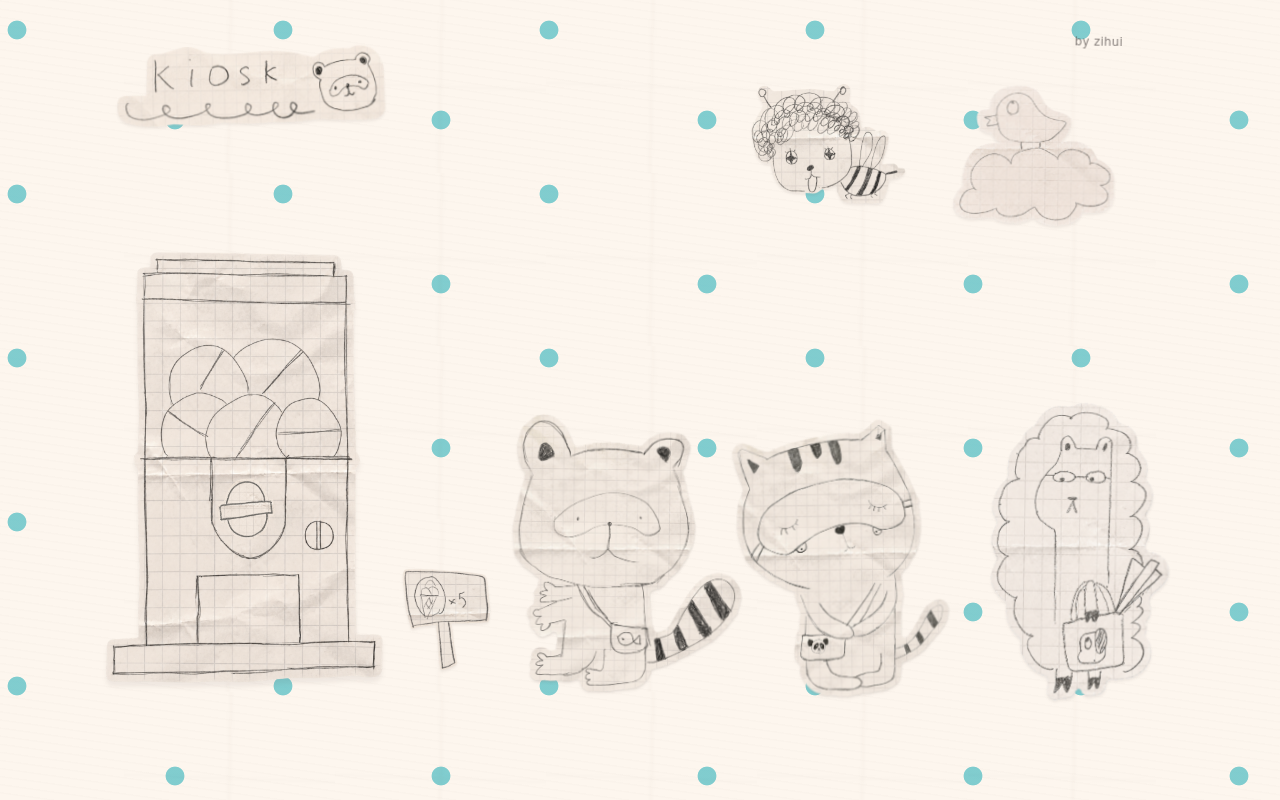
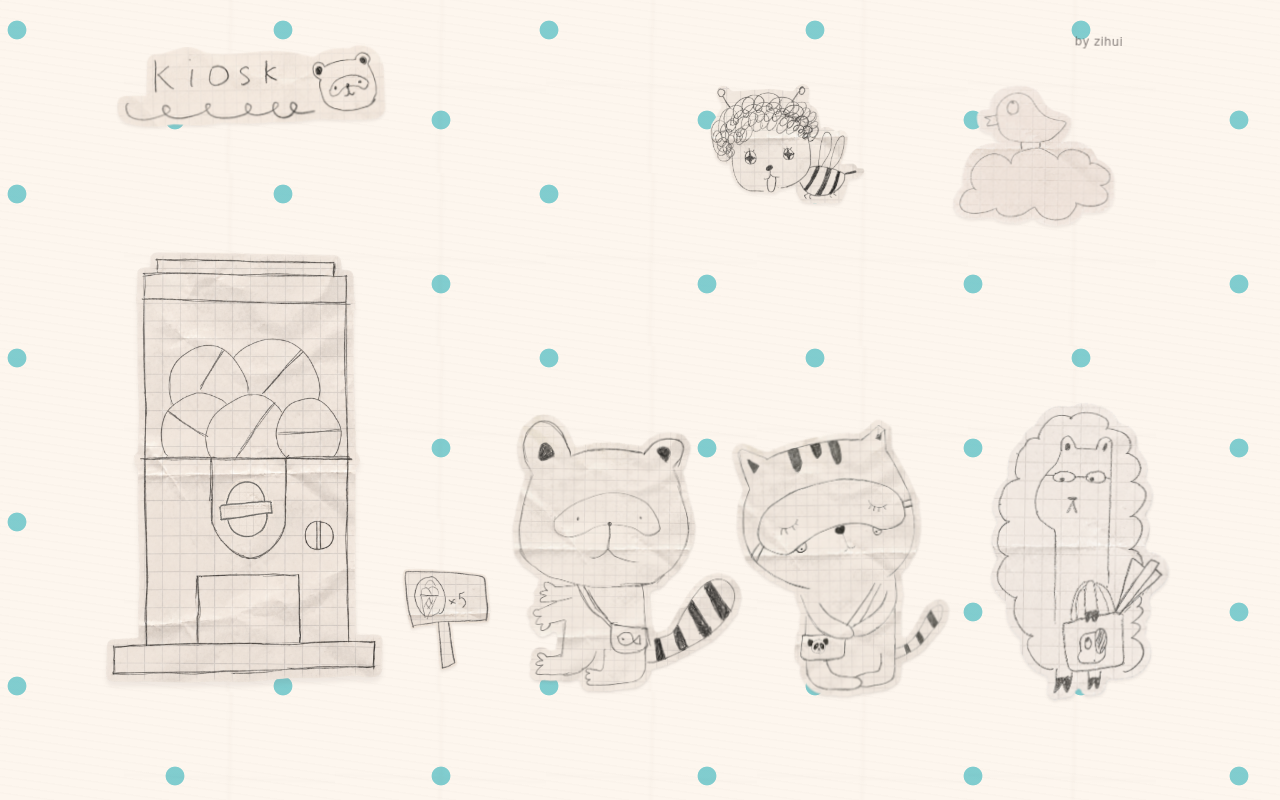
Before and after one commit to eclaircrumb/gachapon, a Next.js app in the folder gachapon/: page / in a window 1280 px wide. Built offline with nearby package versions, Linux system fonts and the light colour scheme.

Commit message:
Update .art-bee position in globals.css
Adjusted the left position of the .art-bee class to improve layout.

```diff
--- a/gachapon/app/globals.css
+++ b/gachapon/app/globals.css
@@ -70,7 +70,7 @@ a { -webkit-tap-highlight-color: transparent; }
 
 .art-logo { top: 5.6%; left: -1%; width: 25.6%; }
 .art-bird { top: 10.0%; left: 80.0%; width: 15.8%; }
-.art-bee { top: 10.0%; left: 60.0%; width: 15.8%; }
+.art-bee { top: 10.0%; left: 56.0%; width: 15.8%; z-index: 4;}
 .art-sign { top: 71.0%; left: 25.0%; width: 12.3%; }
 .art-raccoon { top: 51.0%; left: 37.0%; width: 23.0%; }
 .art-cat {
```
